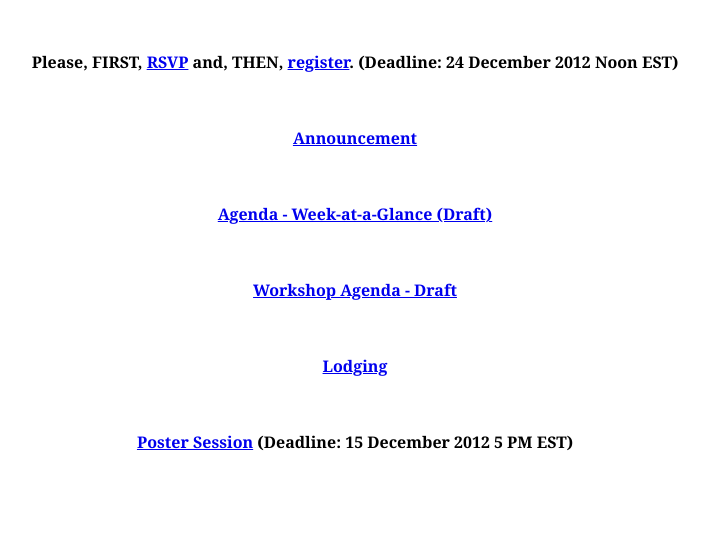
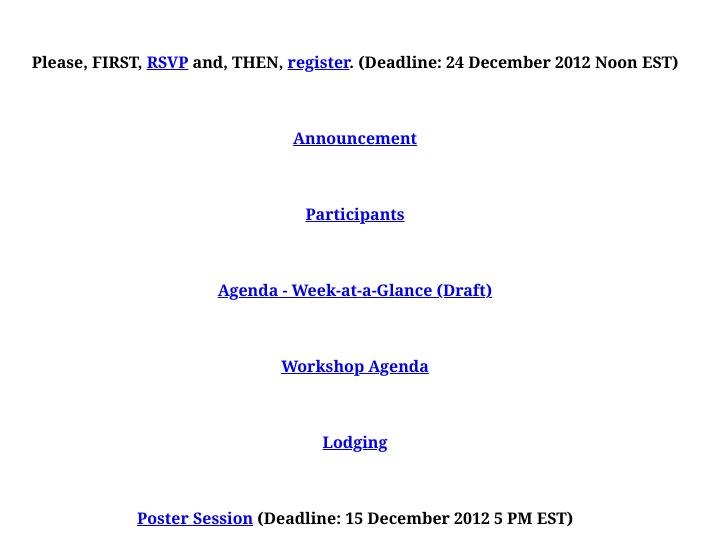
Before and after one commit to ideaesb/pacis-home, a PHP site: page /picsf/index.php in a window 1280 px wide. Shown: the part 592-1137 px from the top of the page, without its empty margins (285-994 px from the left). Before the commit the page ends 1043 px from the top, so only its background shows below. Run offline with PHP 8.4, Linux system fonts and the light colour scheme.

Commit message:
updated - 14 Jan

```diff
--- a/picsf/index.php
+++ b/picsf/index.php
@@ -30,14 +30,14 @@ style='font-size:14.0pt;font-family:"Cambria","serif"'>University of the South P
 <!--
 <p class=MsoBodyText><b><span style='font-size:12.0pt;font-family:"Cambria","serif"'>&nbsp;</span></b></p>
 <p class=MsoBodyText align=center style='text-align:center'><b><span style='font-size:12.0pt;font-family:"Cambria","serif"'><a href="../docs/PICSF%20Partners%20Meeting%20Announcement.pdf" target="_blank">Announcement - Partners Meeting</a></span></b></p>
+-->
+<p class=MsoBodyText><b><span style='font-size:12.0pt;font-family:"Cambria","serif"'>&nbsp;</span></b></p>
+<p class=MsoBodyText align=center style='text-align:center'><b><span style='font-size:12.0pt;font-family:"Cambria","serif"'><a href="participants.pdf" target="_blank">Participants</a></span></b></p>
 
 <p class=MsoBodyText><b><span style='font-size:12.0pt;font-family:"Cambria","serif"'>&nbsp;</span></b></p>
-<p class=MsoBodyText align=center style='text-align:center'><b><span style='font-size:12.0pt;font-family:"Cambria","serif"'><a href="#" target="_blank">Participants</a></span></b></p>
--->
+<p class=MsoBodyText align=center style='text-align:center'><b><span style='font-size:12.0pt;font-family:"Cambria","serif"'><a href="glance.pdf" target="_blank">Agenda - Week-at-a-Glance (Draft)</a></span></b></p>
 <p class=MsoBodyText><b><span style='font-size:12.0pt;font-family:"Cambria","serif"'>&nbsp;</span></b></p>
-<p class=MsoBodyText align=center style='text-align:center'><b><span style='font-size:12.0pt;font-family:"Cambria","serif"'><a href="agenda.pdf" target="_blank">Agenda - Week-at-a-Glance (Draft)</a></span></b></p>
-<p class=MsoBodyText><b><span style='font-size:12.0pt;font-family:"Cambria","serif"'>&nbsp;</span></b></p>
-<p class=MsoBodyText align=center style='text-align:center'><b><span style='font-size:12.0pt;font-family:"Cambria","serif"'><a href="agendaDraft.pdf" target="_blank">Workshop Agenda - Draft</a></span></b></p>
+<p class=MsoBodyText align=center style='text-align:center'><b><span style='font-size:12.0pt;font-family:"Cambria","serif"'><a href="agenda.pdf" target="_blank">Workshop Agenda</a></span></b></p>
 <p class=MsoBodyText><b><span style='font-size:12.0pt;font-family:"Cambria","serif"'>&nbsp;</span></b></p>
 <p class=MsoBodyText align=center style='text-align:center'><b><span style='font-size:12.0pt;font-family:"Cambria","serif"'><a href="lodging.pdf" target="_blank">Lodging</a></span></b></p>
 <p class=MsoBodyText><b><span style='font-size:12.0pt;font-family:"Cambria","serif"'>&nbsp;</span></b></p>
```
Also changed, not shown: 3 other files.
